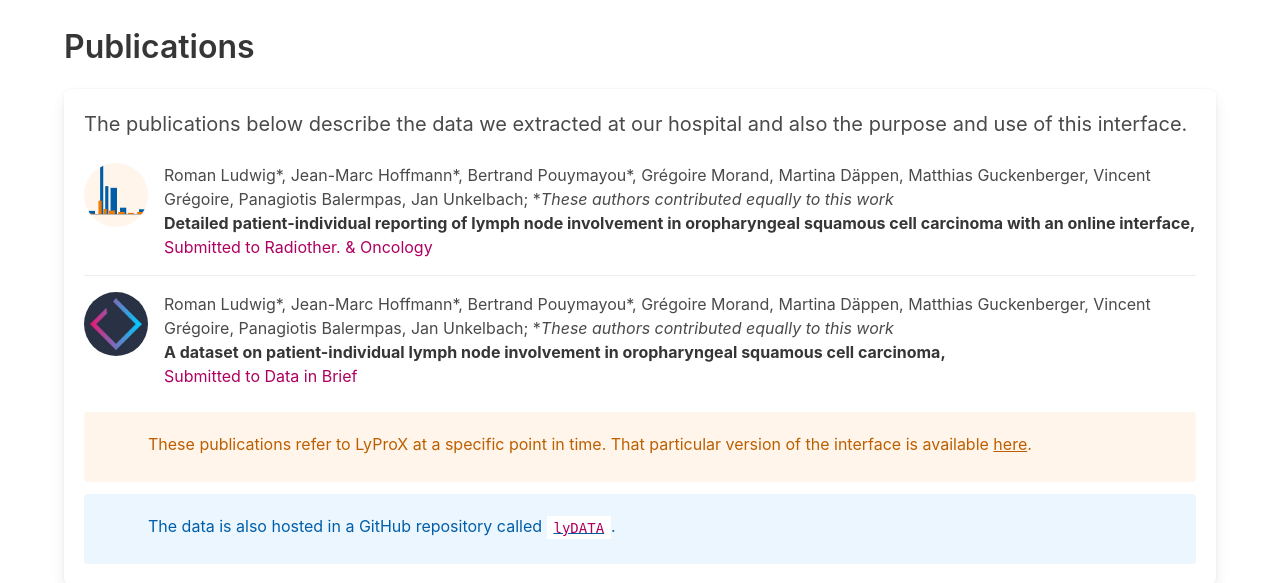
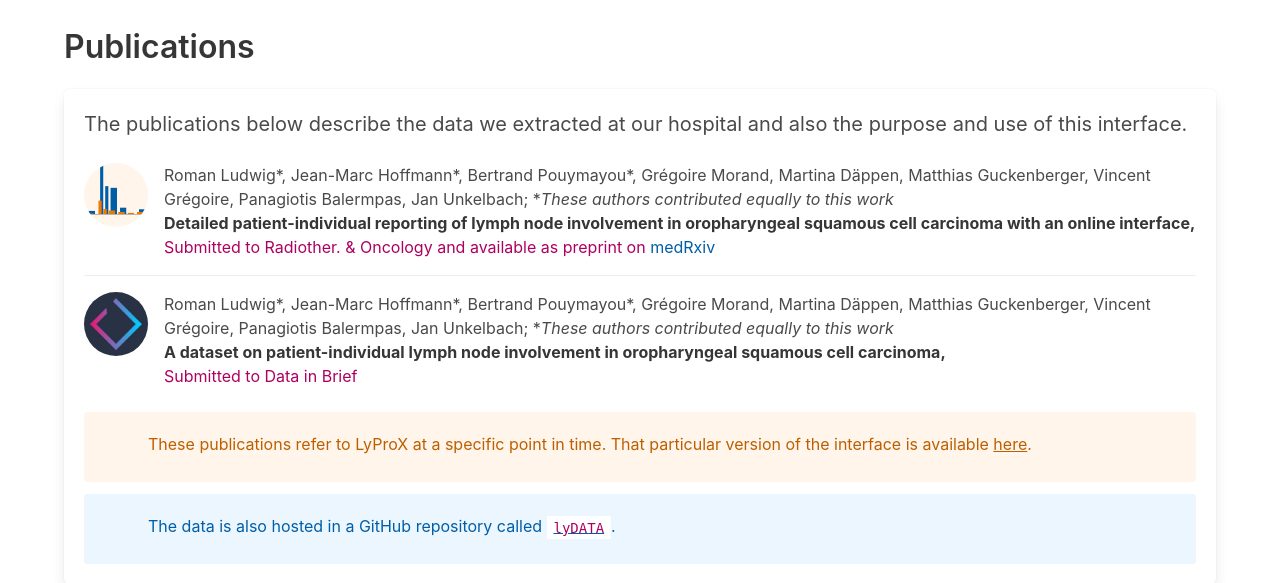
Before and after one commit to rmnldwg/lyprox, a Django app: template core/templates/index.html in a window 1280 px wide. Shown: the part 1547-2130 px from the top of the page. Run offline with Django 3.2, Linux system fonts and the light colour scheme; the template is opened without the code that fills it, so the values that code supplies are empty; some libraries are stand-ins or nearby versions.

Commit message:
added link to medRxiv preprint

```diff
--- a/core/templates/index.html
+++ b/core/templates/index.html
@@ -201,7 +201,7 @@
                             Detailed patient-individual reporting of lymph node involvement in oropharyngeal squamous cell carcinoma with an online interface,
                         </strong>
                         <br>
-                        <span class="has-text-danger">Submitted to Radiother. & Oncology</span>
+                        <span class="has-text-danger">Submitted to Radiother. & Oncology and available as preprint on <a href="https://www.medrxiv.org/content/10.1101/2021.12.01.21267001v1">medRxiv</a></span>
                     </p>
                 </div>
             </div>
```
Also changed, not shown: 1 other file.
